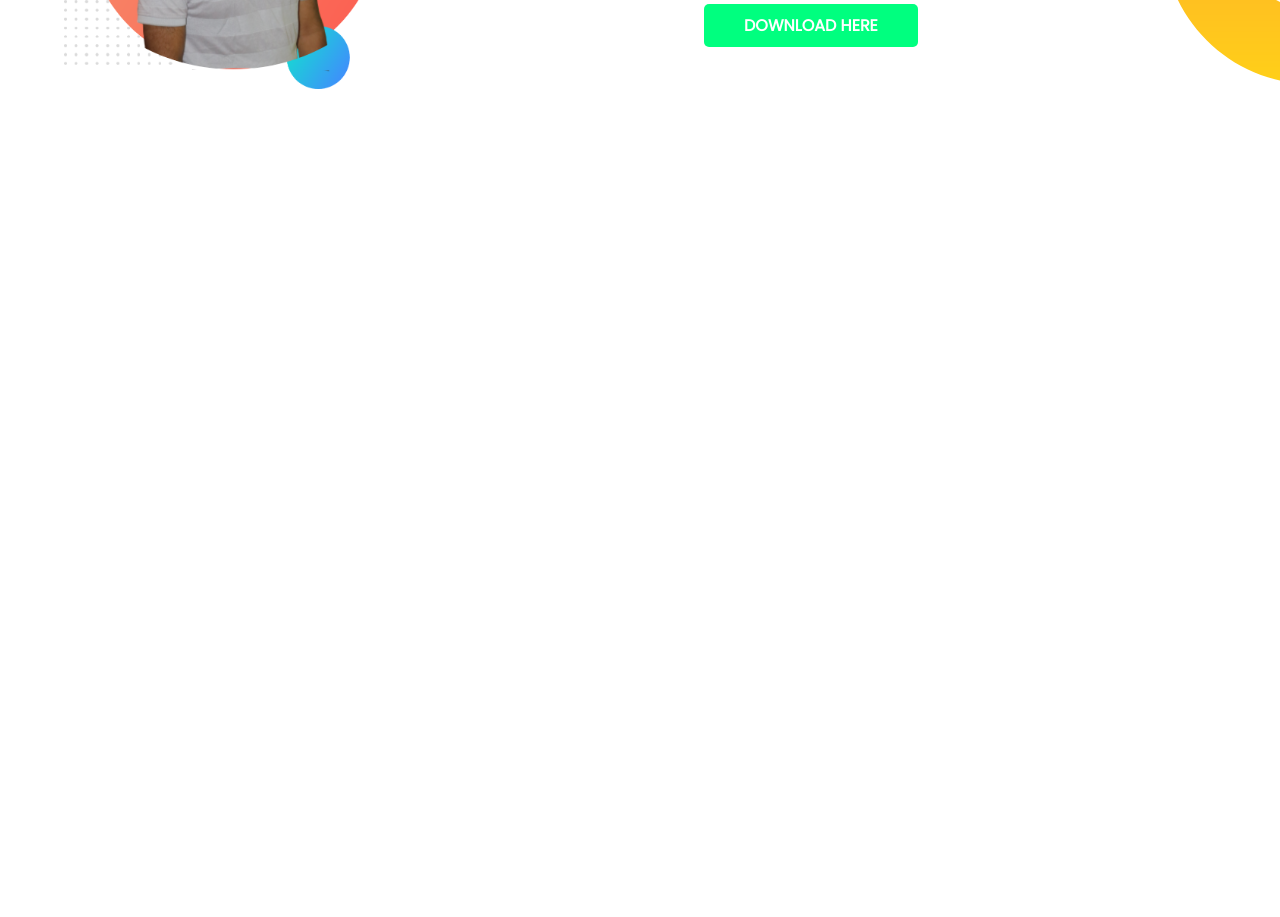
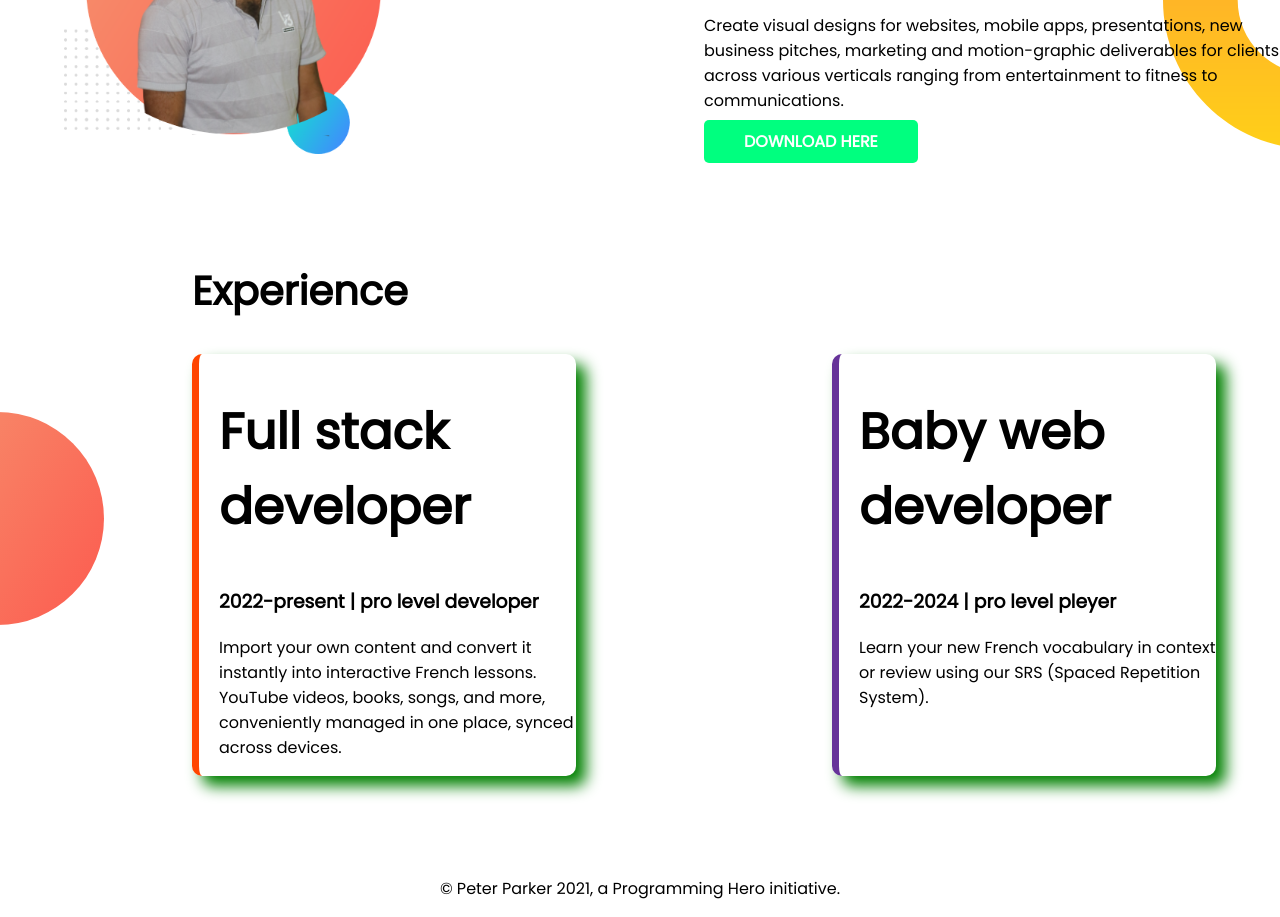
Before and after one commit to anikHero/you.portfolio, a plain HTML site: page index.html in a window 1280 px wide. Shown: the part 684-1601 px from the top of the page. Before the commit the page ends 880 px from the top, so only its background shows below. Drawn offline with Linux system fonts and the light colour scheme.

Commit message:
footer and experience added

```diff
--- a/index.html
+++ b/index.html
@@ -14,7 +14,7 @@
 </head>
 
 <body>
-    <section class="top-banner">
+    <section class="top-banner flexible-container">
         <div class="half-width">
             <h1>Wellcome To</h1>
             <h1><span class="red-color">Anik Dey </span>World!</h1>
@@ -35,7 +35,7 @@
 
     </section>
 
-    <section class="dream-big">
+    <section class="dream-big flexible-container">
         <div class="half-width">
             <img src="my-bg.png" alt="">
         </div>
@@ -49,6 +49,29 @@
         </div>
     </section>
 
+    <section class="experience-area">
+        <h1 class="ex">Experience</h1>
+
+        <div class="flexible-container">
+
+
+            <div id="full-stack-experience" class="experience-item">
+                <h2>Full stack developer</h2>
+                <h3 class="orange-color"> 2022-present | pro level developer </h3>
+                <p>Import your own content and convert it instantly into interactive French lessons. YouTube videos,
+                    books,
+                    songs, and more, conveniently managed in one place, synced across devices. </p>
+            </div>
+            <div id="web-dev-experience" class="experience-item">
+                <h2>Baby web developer</h2>
+                <h3 class="orange color">2022-2024 | pro level pleyer</h3>
+                <p>Learn your new French vocabulary in context or review using our SRS (Spaced Repetition System).</p>
+            </div>
+        </div>
+    </section>
+    <footer>
+        <p>© Peter Parker 2021, a Programming Hero initiative.</p>
+    </footer>
 </body>
 
 </html>
--- a/style.css
+++ b/style.css
@@ -10,13 +10,15 @@ h1{
     color: red;
     font-size: 50px;
 }
-section{
+.flexible-container{
     display: flex;
     margin-bottom: 100px;
 }
 .half-width{
     width: 50%;
     padding-left: 5%;
+
+
 }
 .half-width img{
     width: 55%;
@@ -38,3 +40,43 @@ section{
     background-repeat: no-repeat;
     background-position: right;
 }
+
+.experience-item{
+    width: 50%;
+    box-shadow: 10px 10px 15px green;
+    margin-left: 15%;
+    margin-right: 5%;
+    padding-left: 20px;
+    border-radius: 10px;
+
+}
+
+    h2{
+        font-size: 50px;
+    }
+    h1{
+        font-size: 40px;
+    }
+
+.experience-area{
+    background-image: url(back.png);
+    background-repeat: no-repeat;
+    background-position: left;
+
+}
+#web-dev-experience{
+    border-left: 7px solid rebeccapurple;
+    border-image: linear-gradient(red blue);
+    border-image-slice: 1%;
+}
+#full-stack-experience{
+    border-left: 7px solid orangered;
+    border-image: linear-gradient(orange pink);
+    border-image-slice: 1%;
+}
+.ex{
+    margin-left: 15%;
+}
+footer p {
+    text-align: center;
+}
```
Also changed, not shown: back.png (added).
